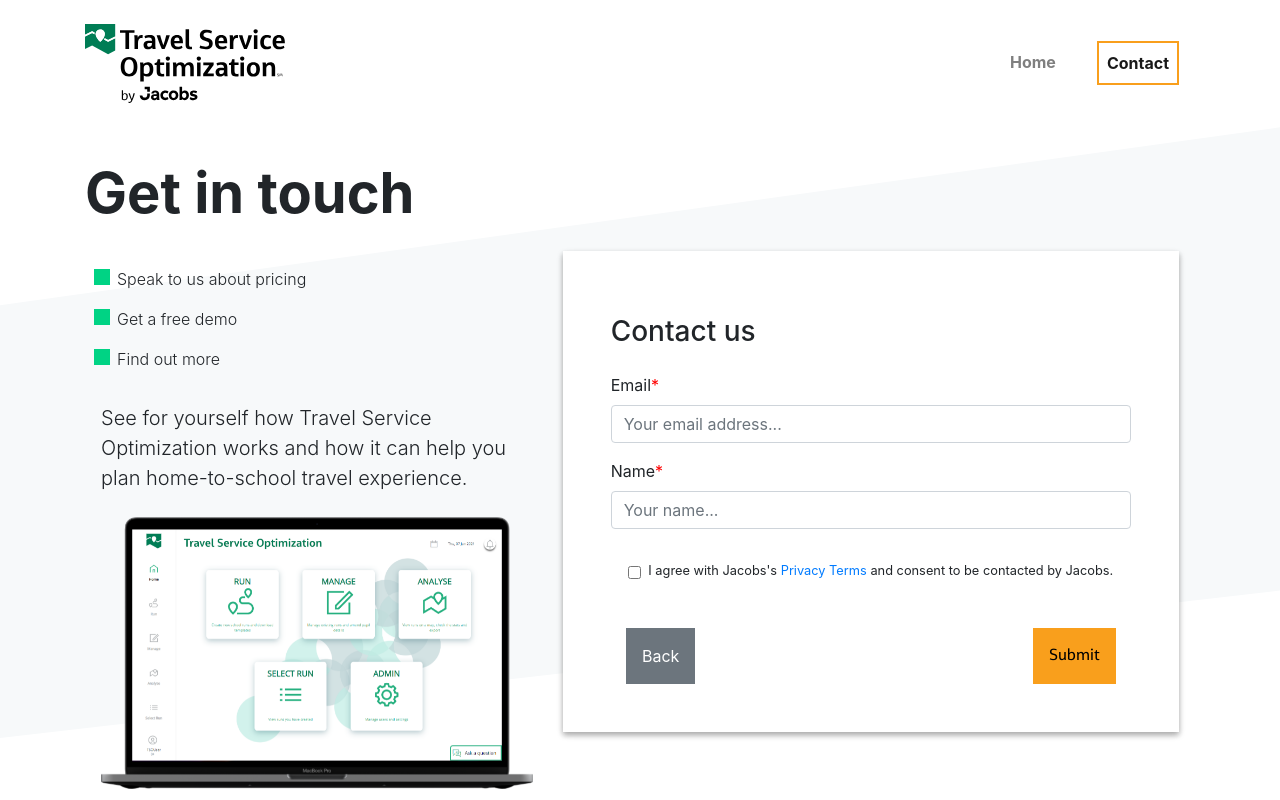
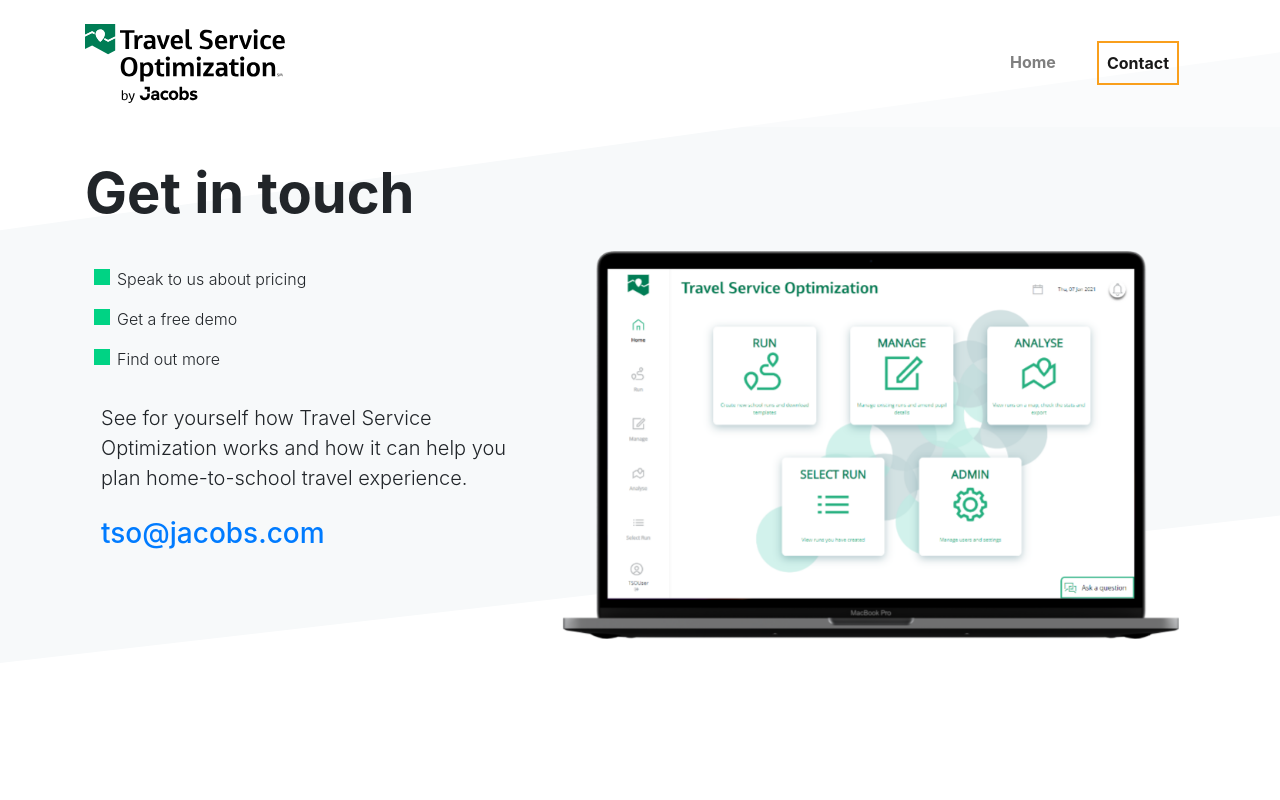
Before and after one commit to fawcettd/tso, a website with bundled scripts: page contact.html in a window 1280 px wide. Shown: the top 800 px of the page. Built offline with nearby package versions, Linux system fonts and the light colour scheme; a web font is replaced by a local one.

Commit message:
Update contact.html
Removed form and replaced with email address as per marketing team instructions

```diff
--- a/contact.html
+++ b/contact.html
@@ -86,58 +86,12 @@
             <li class="py-2">Find out more</li>
         </ul>
         <p data-aos="fade-right" data-aos-delay="500" data-aos-duration="1000" class="pb-2">See for yourself how Travel Service Optimization works and how it can help you plan home-to-school travel experience.</p>
-        <img data-aos="fade-right" data-aos-delay="800" data-aos-duration="1000" class="img-fluid" src="./img/tso-mockup.png" alt="TSO mockup">
+        <h3><a href="mailto:tso@jacobs.com">tso@jacobs.com</a></h3>
     </div>
-    <form data-aos="fade-left" data-aos-delay="300" data-aos-duration="1000" class="col-12 col-md-7 order-1 order-lg-2" action="https://pavy.us19.list-manage.com/subscribe/post" method="POST">
-        <div class="content-card p-5 text-left">
-            <h3 class="py-3">Contact us</h3>
-            <input type="hidden" name="u" value="ba94d80f0df36aa5c91ad08c1">
-            <input type="hidden" name="id" value="2429bc1508">
-        <div id="mc_embed_signup_scrollx" class="row d-flex justify-content-center">
-            <div class="col-12">
-              <div class="form-group mc-field-group">
-                <label class="text-darkblue text-left" for="email">Email<a style="color: red">*</a></label>
-                <input type="email" class="form-control required" required="" autocapitalize="off" autocorrect="off" name="MERGE0" id="MERGE0" size="25"  placeholder="Your email address...">
-            </div>
-              <div class="form-group mc-field-group">
-                <label class="text-darkblue text-left" for="name">Name<a style="color: red">*</a></label>
-                <input type="text" class="form-control required" required="" name="MERGE1" id="MERGE1" size="25" placeholder="Your name...">
-            </div>
-          </div>
-          <div style="position: absolute; left: -5000px;" aria-hidden="true">
-            <input type="text" name="b_ba94d80f0df36aa5c91ad08c1_2429bc1508" tabindex="-1" value="">
-        </div>
+    <div class="col-12 col-md-7 order-1 order-lg-2">
 
-            <div class="row">
-            <div class="col-12 form-group">
-                <div class="form-check" style="display:flex;align-items:center">
-                        <input class="form-check-input" type="checkbox" value="" id="invalidCheck" required="">
-                        <label class="form-check-label py-3" for="invalidCheck" style="font-size: 0.8rem">
-                            I agree with Jacobs's <a href="https://www.tsojacobs.com/privacy.html">Privacy Terms</a> and consent to be contacted by Jacobs.
-                        </label>
-                        <div class="invalid-feedback">
-                            You must agree before submitting.
-                        </div>
-                    </div>
-              </div>
-                </div>
-
-            <!-- real people should not fill this in and expect good things - do not remove this or risk form bot signups-->
-            <div style="position: absolute; left: -5000px;" aria-hidden="true">
-                <input type="text" name="b_ba94d80f0df36aa5c91ad08c1_6fcec12f6d" tabindex="-1" value="">
-            </div>
-            <div class="clear">
-            </div>
-        </div>
-        <div class="submit_container clear">
-            <div class="col-12 pt-3 d-flex justify-content-between">
-                <a href="./index.html" class="btn-secondary text-center">Back</a>
-                <input type="submit" class="btn-cta" style="-webkit-appearance: none" name="submit" value="Submit">
-            </div>
-
-        </div>
-        </div>
-    </form>
+      <img data-aos="fade-right" data-aos-delay="800" data-aos-duration="1000" class="img-fluid" src="./img/tso-mockup.png" alt="TSO mockup">
+    </div>
   </div>
 </div>
 </section>
```
